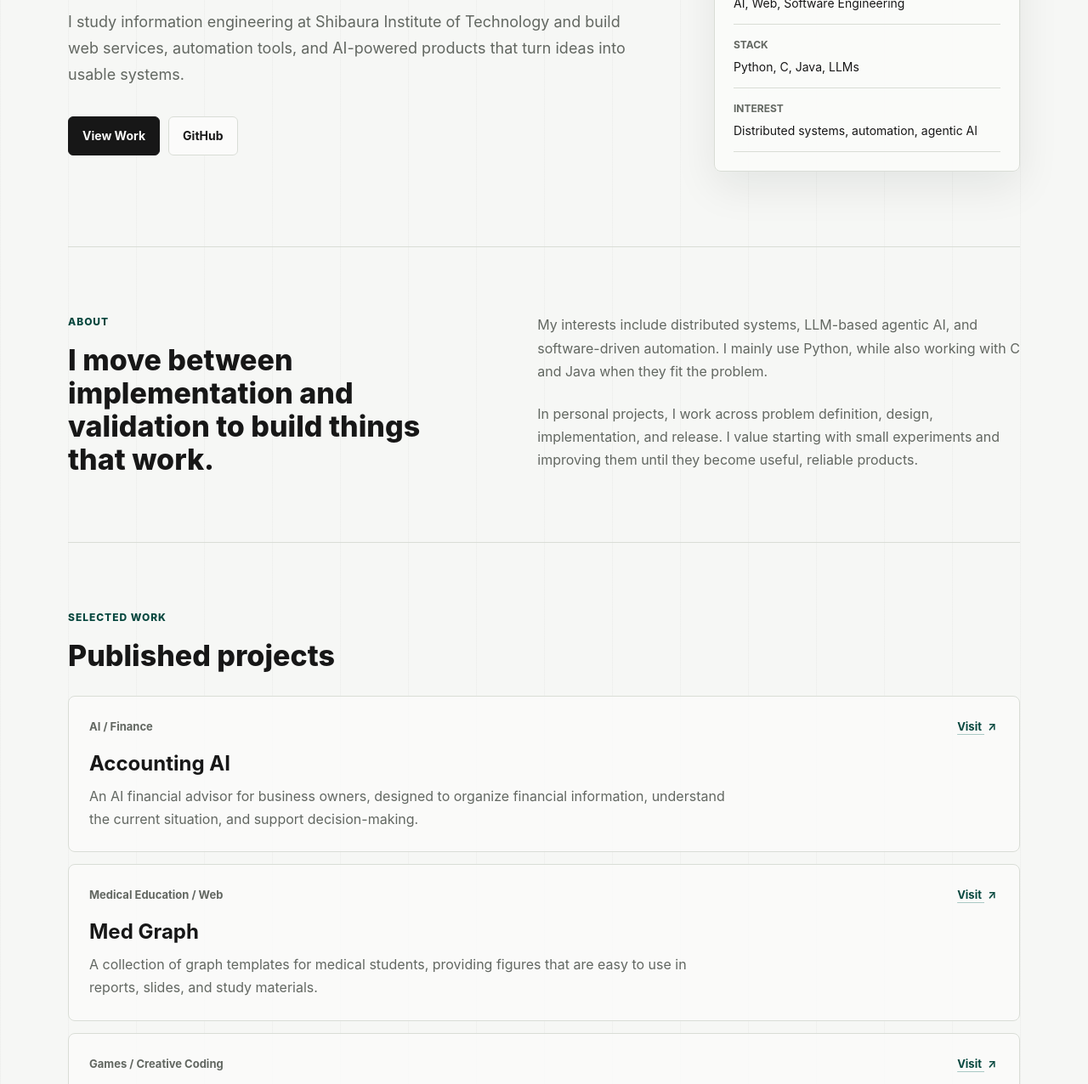
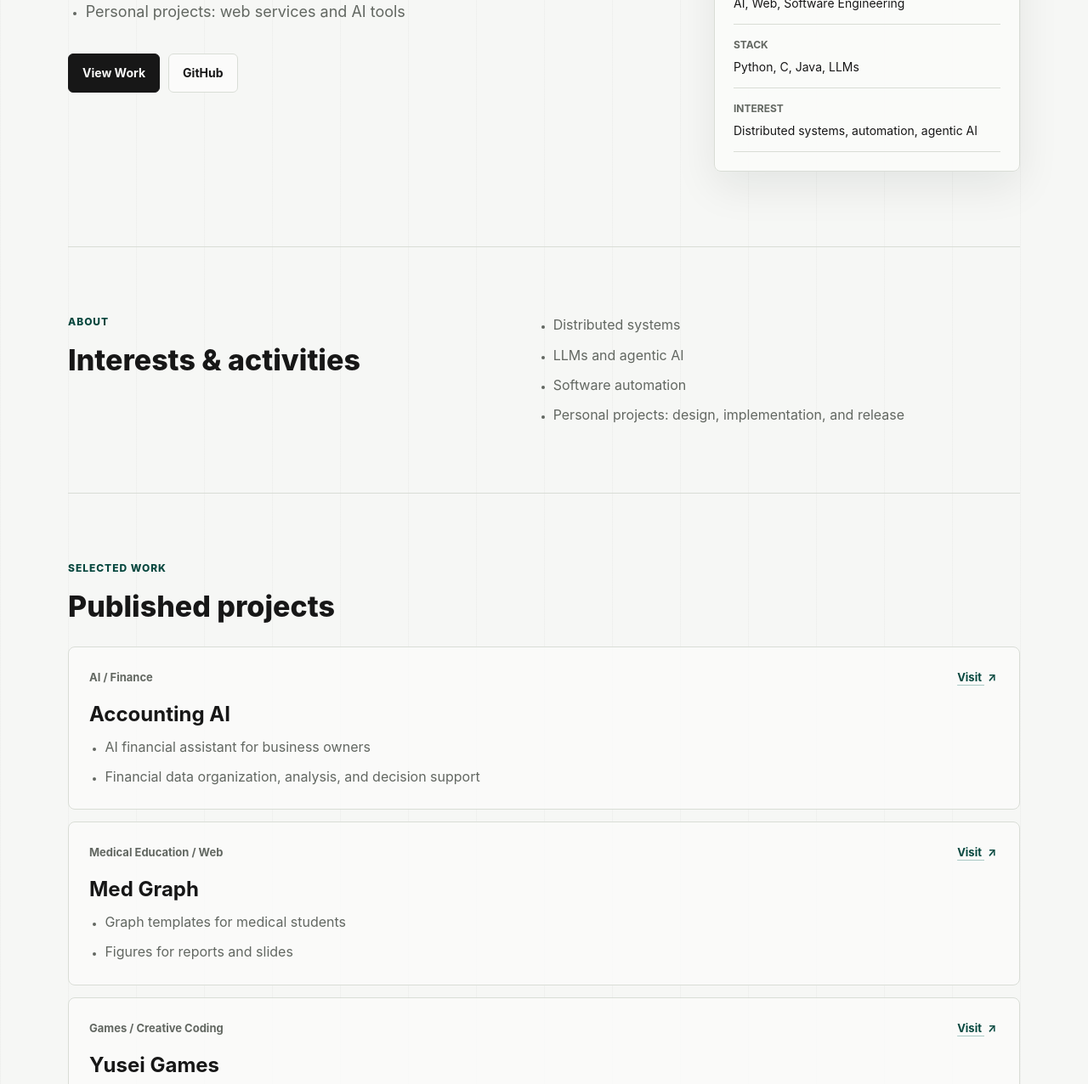
Before and after one commit to S-Yus/S-Yus.github.io, a plain HTML site: page en.html in a window 1280 px wide. Shown: the part 443-1719 px from the top of the page at 85% size. Drawn offline with Linux system fonts and the light colour scheme.

Commit message:
Replace promotional copy with concise profile facts

```diff
--- a/en.html
+++ b/en.html
@@ -18,7 +18,7 @@
   <link rel="alternate" hreflang="ja" href="https://yuseisasaki.jp/" />
   <link rel="alternate" hreflang="en" href="https://yuseisasaki.jp/en.html" />
   <link rel="preconnect" href="https://github.com" />
-  <link rel="stylesheet" href="style.css?v=20261114-1" />
+  <link rel="stylesheet" href="style.css?v=20261114-2" />
 </head>
 <body>
   <div class="grid-signals" aria-hidden="true"><i></i><i></i><i></i></div>
@@ -39,11 +39,11 @@
     <section class="hero" aria-labelledby="hero-title">
       <div class="hero-copy">
         <p class="eyebrow">Information Engineering Student / Developer</p>
-        <h1 id="hero-title">Building practical products around AI and the web.</h1>
-        <p class="lead">
-          I study information engineering at Shibaura Institute of Technology and build web services,
-          automation tools, and AI-powered products that turn ideas into usable systems.
-        </p>
+        <h1 id="hero-title">Yusei Sasaki</h1>
+        <ul class="fact-list lead">
+          <li>Information engineering, Shibaura Institute of Technology</li>
+          <li>Personal projects: web services and AI tools</li>
+        </ul>
         <div class="hero-actions" aria-label="Links">
           <a class="button primary" href="#work">View Work</a>
           <a class="button" href="https://github.com/S-Yus" target="_blank" rel="noopener noreferrer">
@@ -84,17 +84,15 @@
     <section id="about" class="section split-section">
       <div>
         <p class="section-label">About</p>
-        <h2>I move between implementation and validation to build things that work.</h2>
+        <h2>Interests &amp; activities</h2>
       </div>
       <div class="section-body">
-        <p>
-          My interests include distributed systems, LLM-based agentic AI, and software-driven automation.
-          I mainly use Python, while also working with C and Java when they fit the problem.
-        </p>
-        <p>
-          In personal projects, I work across problem definition, design, implementation, and release.
-          I value starting with small experiments and improving them until they become useful, reliable products.
-        </p>
+        <ul class="fact-list">
+          <li>Distributed systems</li>
+          <li>LLMs and agentic AI</li>
+          <li>Software automation</li>
+          <li>Personal projects: design, implementation, and release</li>
+        </ul>
       </div>
     </section>
 
@@ -111,10 +109,10 @@
             <a href="https://accounting-ai.jp" target="_blank" rel="noopener noreferrer">Visit <span class="visit-arrow" aria-hidden="true">&#8599;</span></a>
           </div>
           <h3>Accounting AI</h3>
-          <p>
-            An AI financial advisor for business owners, designed to organize financial information,
-            understand the current situation, and support decision-making.
-          </p>
+          <ul class="fact-list">
+            <li>AI financial assistant for business owners</li>
+            <li>Financial data organization, analysis, and decision support</li>
+          </ul>
         </article>
 
         <article class="project-card">
@@ -123,10 +121,10 @@
             <a href="https://med-graph.com" target="_blank" rel="noopener noreferrer">Visit <span class="visit-arrow" aria-hidden="true">&#8599;</span></a>
           </div>
           <h3>Med Graph</h3>
-          <p>
-            A collection of graph templates for medical students, providing figures that are easy to use
-            in reports, slides, and study materials.
-          </p>
+          <ul class="fact-list">
+            <li>Graph templates for medical students</li>
+            <li>Figures for reports and slides</li>
+          </ul>
         </article>
 
         <article class="project-card">
@@ -135,10 +133,10 @@
             <a href="https://yusei-games.com" target="_blank" rel="noopener noreferrer">Visit <span class="visit-arrow" aria-hidden="true">&#8599;</span></a>
           </div>
           <h3>Yusei Games</h3>
-          <p>
-            A place for small games and interactive experiments, where quick ideas are implemented and
-            shared in playable form.
-          </p>
+          <ul class="fact-list">
+            <li>Small browser games</li>
+            <li>Interactive prototypes and releases</li>
+          </ul>
         </article>
       </div>
     </section>
@@ -146,7 +144,7 @@
     <section id="contact" class="section contact-section">
       <div>
         <p class="section-label">Contact</p>
-        <h2>Feel free to reach out about development, research, or product ideas.</h2>
+        <h2>Contact details</h2>
       </div>
       <div class="contact-links">
         <a href="mailto:me@yuseisasaki.jp">
--- a/style.css
+++ b/style.css
@@ -166,12 +166,22 @@ main {
 }
 
 .hero h1 {
-  font-size: clamp(44px, 4.3vw, 56px);
+  font-size: 56px;
   max-width: 720px;
 }
 
-.keep-word {
-  white-space: nowrap;
+.fact-list {
+  display: grid;
+  gap: 8px;
+  margin: 0;
+  padding-left: 1.15em;
+  color: var(--muted);
+  list-style-type: disc;
+}
+
+.fact-list li::marker {
+  color: var(--muted);
+  font-size: 0.7em;
 }
 
 .lead {
@@ -295,11 +305,6 @@ main {
   gap: 18px;
 }
 
-.section-body p {
-  margin: 0;
-  color: var(--muted);
-}
-
 .section-heading {
   margin-bottom: 28px;
 }
@@ -395,7 +400,7 @@ main {
   line-height: 1.25;
 }
 
-.project-card p {
+.project-card .fact-list {
   max-width: 760px;
   margin: 10px 0 0;
   color: var(--muted);
```
Also changed, not shown: index.html (+26 -25 lines).
